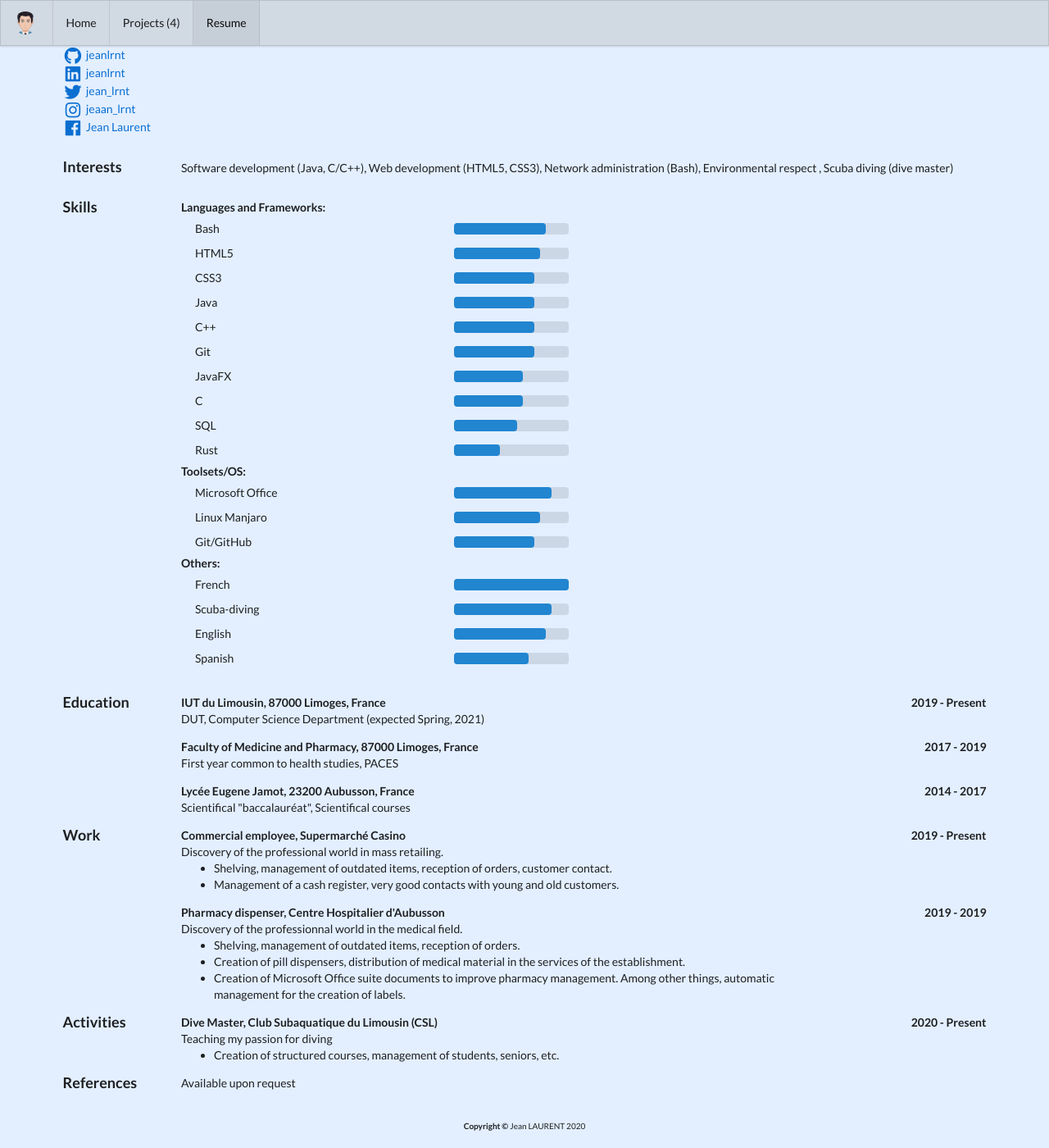
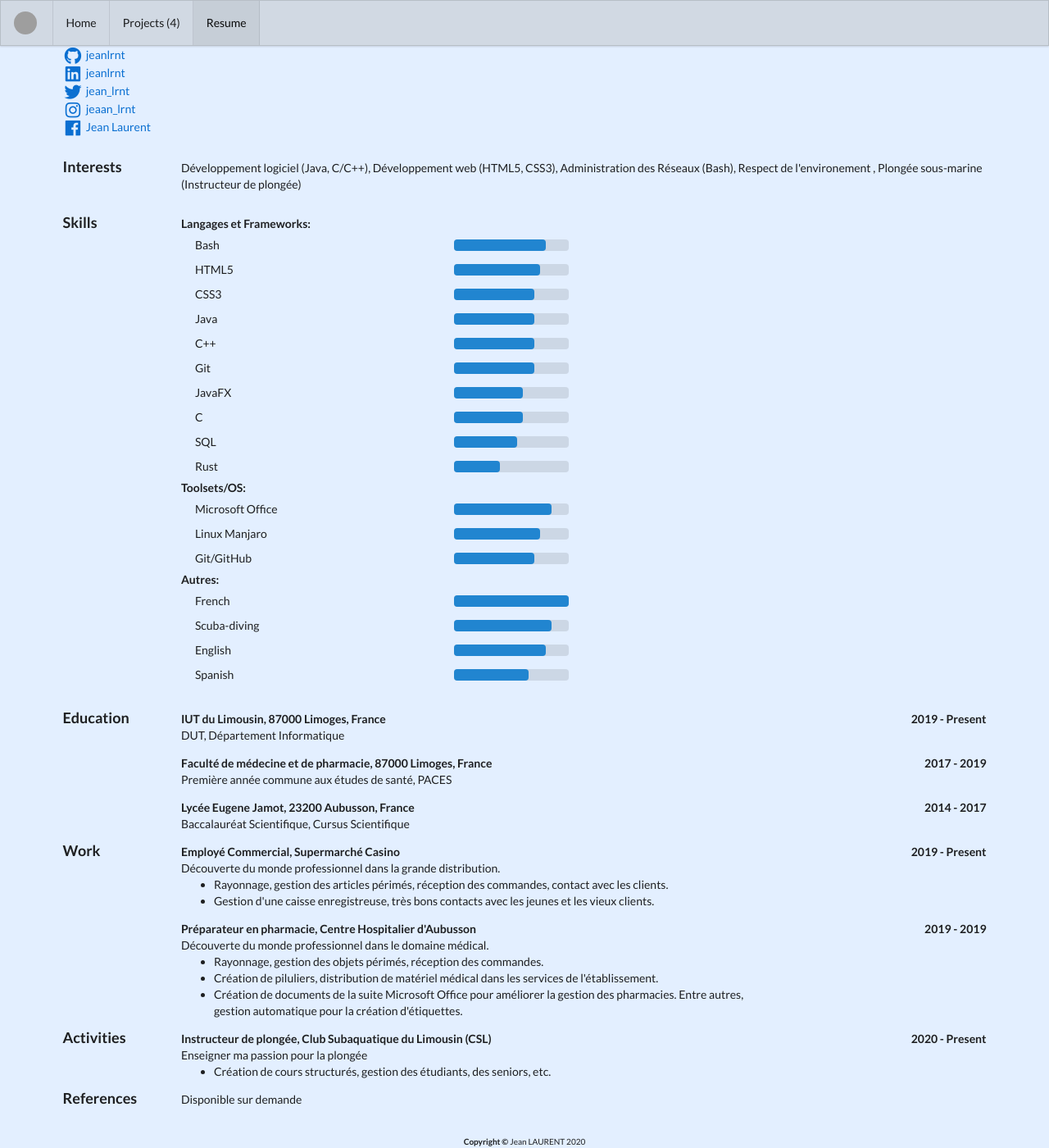
Before and after one commit to jeanlrnt/Portfolio_FR, a Jekyll site: the page built from bio/index.html, in a window 1280 px wide and 1400 px high, scrolled down 117 px. Shown: the whole window at 82% size. Built offline with Jekyll 4.4.1, drawn with Linux system fonts in a browser that asks for light colours; grey boxes are pictures that could not be loaded.

Commit message:
initialisation

```diff
--- a/_data/bio.json
+++ b/_data/bio.json
@@ -1,12 +1,12 @@
 {
   "basics": {
     "name": "Jean Laurent",
-    "label": "Student",
-    "picture": "https://jeanlrnt.github.io/images/jeanlaurent.png",
+    "label": "Etudiant",
+    "picture": "https://jeanlaurent.fr/images/jeanlaurent.png",
     "email": "jean.laurent@etu.unilim.fr",
     "phone": "+33(0)7.85.59.66.96",
-    "website": "https://jeanlrnt.github.io",
-    "summary": "I am currently studying in the first year of the Computer Science DUT (University Diploma in Computer Science) of the IUT (University Institute of Technology) du Limousin. I expect to graduate in Spring, 2021.",
+    "website": "https://jeanlaurent.fr",
+    "summary": "Je suis actuellement en première année du DUT Informatique de l'IUT du Limousin. Je compte obtenir mon diplôme en 2021.",
     "location": {
       "address": "",
       "postalCode": "87000",
@@ -44,39 +44,39 @@
   },
   "interests": [
     {
-      "name": "Software development",
+      "name": "Développement logiciel",
       "keywords": [
         "Java",
         "C/C++"
       ]
     },
     {
-      "name": "Web development",
+      "name": "Développement web",
       "keywords": [
         "HTML5",
         "CSS3"
       ]
     },
     {
-      "name": "Network administration",
+      "name": "Administration des Réseaux",
       "keywords": [
         "Bash"
       ]
     },
     {
-      "name": "Environmental respect",
+      "name": "Respect de l'environement",
       "keywords": []
     },
     {
-      "name": "Scuba diving",
+      "name": "Plongée sous-marine",
       "keywords": [
-        "dive master"
+        "Instructeur de plongée"
       ]
     }
   ],
   "skills": [
     {
-      "name": "Languages and Frameworks",
+      "name": "Langages et Frameworks",
       "keywordslabel": [
         "Bash",
         "HTML5",
@@ -116,7 +116,7 @@
       ]
     },
     {
-      "name": "Others",
+      "name": "Autres",
       "keywordslabel": [
         "French",
         "Scuba-diving",
@@ -134,7 +134,7 @@
   "education": [
     {
       "institution": "IUT du Limousin, 87000 Limoges, France",
-      "area": "Computer Science Department (expected Spring, 2021)",
+      "area": "Département Informatique",
       "studyType": "DUT",
       "startDate": "2019-09-01",
       "endDate": "Present",
@@ -142,9 +142,9 @@
       "courses": []
     },
     {
-      "institution": "Faculty of Medicine and Pharmacy, 87000 Limoges, France",
+      "institution": "Faculté de médecine et de pharmacie, 87000 Limoges, France",
       "area": "PACES",
-      "studyType": "First year common to health studies",
+      "studyType": "Première année commune aux études de santé",
       "startDate": "2017-09-01",
       "endDate": "2019-01-31",
       "gpa": "",
@@ -152,8 +152,8 @@
     },
     {
       "institution": "Lycée Eugene Jamot, 23200 Aubusson, France",
-      "area": "Scientifical courses",
-      "studyType": "Scientifical \"baccalauréat\"",
+      "area": "Cursus Scientifique",
+      "studyType": "Baccalauréat Scientifique",
       "startDate": "2014-09-01",
       "endDate": "2017-06-30",
       "gpa": "",
@@ -163,27 +163,27 @@
   "work": [
     {
       "company": "Supermarché Casino",
-      "position": "Commercial employee",
+      "position": "Employé Commercial",
       "website": "",
       "startDate": "2019-02-02",
       "endDate": "Present",
-      "summary": "Discovery of the professional world in mass retailing.",
+      "summary": "Découverte du monde professionnel dans la grande distribution.",
       "highlights": [
-        "Shelving, management of outdated items, reception of orders, customer contact.",
-        "Management of a cash register, very good contacts with young and old customers."
+        "Rayonnage, gestion des articles périmés, réception des commandes, contact avec les clients.",
+        "Gestion d'une caisse enregistreuse, très bons contacts avec les jeunes et les vieux clients."
       ]
     },
     {
       "company": "Centre Hospitalier d'Aubusson",
-      "position": "Pharmacy dispenser",
+      "position": "Préparateur en pharmacie",
       "website": "",
       "startDate": "2019-02-01",
       "endDate": "2019-08-31",
-      "summary": "Discovery of the professionnal world in the medical field.",
+      "summary": "Découverte du monde professionnel dans le domaine médical.",
       "highlights": [
-        "Shelving, management of outdated items, reception of orders.",
-        "Creation of pill dispensers, distribution of medical material in the services of the establishment.",
-        "Creation of Microsoft Office suite documents to improve pharmacy management. Among other things, automatic management for the creation of labels."
+        "Rayonnage, gestion des objets périmés, réception des commandes.",
+        "Création de piluliers, distribution de matériel médical dans les services de l'établissement.",
+        "Création de documents de la suite Microsoft Office pour améliorer la gestion des pharmacies. Entre autres, gestion automatique pour la création d'étiquettes."
       ]
     }
   ],
@@ -191,18 +191,18 @@
     {
       "organization": "Club Subaquatique du Limousin (CSL)",
       "website": "",
-      "position": "Dive Master",
+      "position": "Instructeur de plongée",
       "startDate": "2020-01-01",
       "endDate": "Present",
-      "summary": "Teaching my passion for diving",
+      "summary": "Enseigner ma passion pour la plongée",
       "highlights": [
-        "Creation of structured courses, management of students, seniors, etc."
+        "Création de cours structurés, gestion des étudiants, des seniors, etc."
       ]
     }
   ],
   "references": [
     {
-      "name": "Available upon request",
+      "name": "Disponible sur demande",
       "reference": ""
     }
   ]
```
